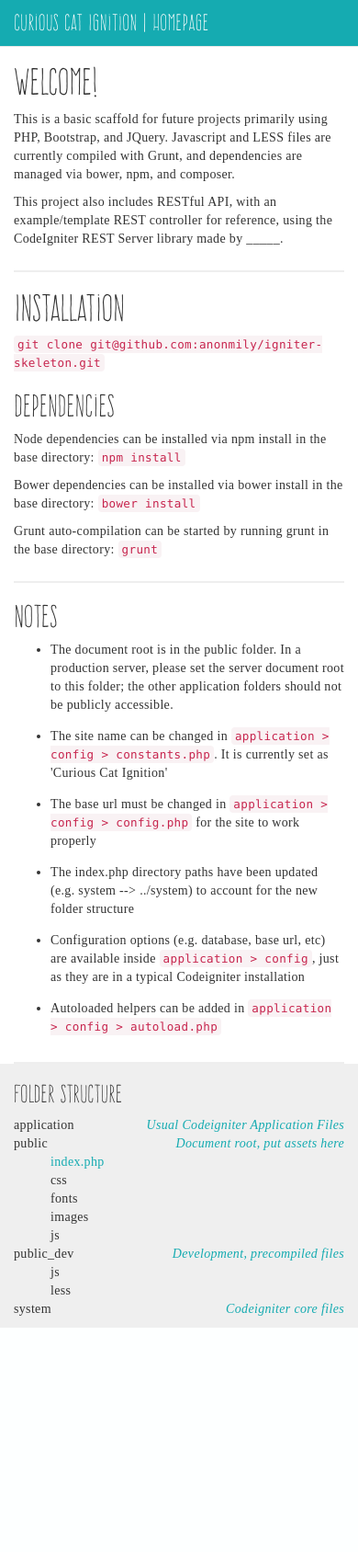
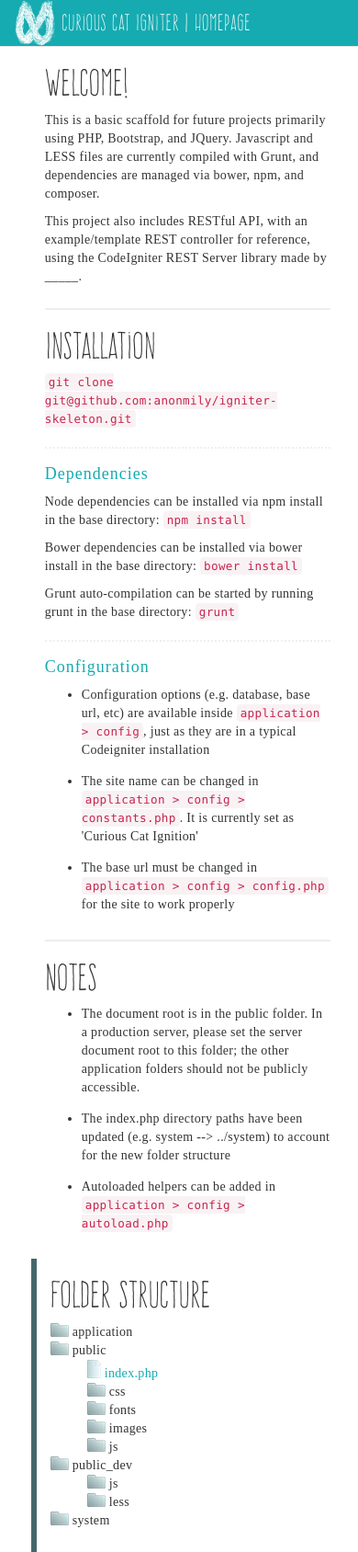
Before and after one commit to anonmily/igniter-skeleton, a CodeIgniter app: page /ignite/ in a window 390 px wide. Shown: the whole page at 92% size. Before the commit the page ends 1444 px from the top, so only its background shows below. Run offline with CodeIgniter, Linux system fonts and the light colour scheme; some libraries are stand-ins or nearby versions; some web fonts are replaced.

Commit message:
more styling edits, added matchHeight jquery

```diff
--- a/Gruntfile.js
+++ b/Gruntfile.js
@@ -13,7 +13,7 @@ module.exports = function(grunt) {
         stripBanners: true
       },
       clientJS:{
-        src:['bower_components/jquery/dist/jquery.min.js','bower_components/bootstrap/dist/js/bootstrap.min.js','public_dev/js/frontend.js' ],
+        src:['bower_components/jquery/dist/jquery.min.js','bower_components/bootstrap/dist/js/bootstrap.min.js','bower_components/matchHeight/jquery.matchHeight-min.js','public_dev/js/frontend.js' ],
         dest: 'public/js/frontend.js'
       }
     },
--- a/application/config/constants.php
+++ b/application/config/constants.php
@@ -8,8 +8,7 @@ defined('BASEPATH') OR exit('No direct script access allowed');
 | Custom for every new project
 |
 */
-define('SITE_NAME','Curious Cat Ignition');
-define('SITE_PATH','http://localhost/vx/admin/public');
+define('SITE_NAME','Curious Cat Igniter');
 
 /*
 |--------------------------------------------------------------------------
--- a/application/views/templates/header.php
+++ b/application/views/templates/header.php
@@ -20,7 +20,7 @@
 <body id="" class="container-fluid">
 
   <header class="navbar navbar-default navbar-fixed-top">
-  	<h1 class="navbar-brand"><a href="<?php echo base_url() ?>"><?php echo SITE_NAME. ' | ' . $title; ?></a></h1>
+  	<h1 class="navbar-brand"><a href="<?php echo base_url() ?>"><img src="<?php echo base_url() ?>images/logo.png" class="brandlogo"/><?php echo SITE_NAME. ' | ' . $title; ?></a></h1>
   </header>
 
   <main class="container-fluid">
--- a/application/views/welcome.php
+++ b/application/views/welcome.php
@@ -1,6 +1,16 @@
-<article class="welcome row">
-	<section class="col-lg-8 col-md-8 col-sm-6 col-xs-12">
-		<div class="introduction container-fluid">
+<article class="welcome wrapper">
+	<aside sidebar class="container-fluid sidebarwrap">
+		<div class="sidebar col-lg-2 col-md-2 col-sm-2 col-xs-12">
+		<div class="container-fluid">
+
+		</div><!-- end containerfluid wrap-->
+		</div><!-- end sidebar div-->
+	</aside>
+	<section class="container-fluid mainwrap">
+		<div class="maincontent col-lg-10 col-lg-offset-2 col-md-10 col-md-offset-2 col-sm-10 col-sm-offset-2 col-xs-11 col-xs-offset-1">
+			<article class="introduction container-fluid">
+				<div class="row">
+					<div class="intro-left col-lg-9 col-md-9 col-sm-7 col-xs-12">
 						<section>
 							<h1>Welcome!</h1>
 							<p>This is a basic scaffold for future projects primarily using PHP, Bootstrap, and JQuery. Javascript and LESS files are currently compiled with Grunt, and dependencies are managed via bower, npm, and composer.</p>
@@ -20,33 +30,30 @@
 							<p>Grunt auto-compilation can be started by running grunt in the base directory:
 								<code>grunt</code>
 							</p>
+
+							<h2>Configuration</h2>
+							<ul>
+								<li>Configuration options (e.g. database, base url, etc) are available inside <code>application > config</code>, just as they are in a typical Codeigniter installation</li>
+								<li>The <strong>site name</strong> can be changed in <code>application > config > constants.php</code>. It is currently set as 'Curious Cat Ignition'</li>
+								<li>The <strong>base url</strong> must be changed in <code>application > config > config.php</code> for the site to work properly</li>
+							</ul>
 						</section>
 						<section>
-
-				<h2>Notes</h2>
+							<h1>Notes</h1>
 							<ul>
 								<li>The document root is in the public folder. In a production server, please set the server document root to this folder; the other application folders should not be publicly accessible.
-
-					<li>The <strong>site name</strong> can be changed in <code>application > config > constants.php</code>. It is currently set as 'Curious Cat Ignition'</li>
-
-					<li>The <strong>base url</strong> must be changed in <code>application > config > config.php</code> for the site to work properly</li>
-
 								<li>The index.php directory paths have been updated (e.g. system --> ../system) to account for the new folder structure</li>
-
-					<li>Configuration options (e.g. database, base url, etc) are available inside <code>application > config</code>, just as they are in a typical Codeigniter installation</li>
-
 								<li>Autoloaded helpers can be added in <code>application > config > autoload.php</code></li>
 							</ul>
 
 						</section>
 					</div>
-	</section>
-	<aside class="col-lg-4 col-md-4 col-sm-6 col-xs-12">
-		<div class="container-fluid">
-			<h3>Folder structure</h3>
+					<div class="intro-right col-lg-3 col-md-3 col-sm-5 col-xs-12">
+						<section>
+							<h1>Folder Structure</h1>
 							<ul class="filestructure">
-				<li>application	<span class="explanation">Usual Codeigniter Application Files</span></li>
-				<li>public <span class="explanation">Document root, put assets here</span>
+								<li><span data-toggle="tooltip" data-placement="left" title="Usual Codeigniter application files">application</span></li>
+								<li><span data-toggle="tooltip" data-placement="left" title="Document root, put assets here">public</span>
 									<ul>
 										<li class="file">index.php</li>
 										<li>css</li>
@@ -55,14 +62,18 @@
 										<li>js</li>
 									</ul>
 								</li>
-				<li>public_dev <span class="explanation">Development, precompiled files</span>
+								<li><span data-toggle="tooltip" data-placement="left" title="Development, uncompiled files">public_dev</span>
 									<ul>
 										<li>js</li>
 										<li>less</li>
 									</ul>
 								</li>
-				<li>system <span class="explanation">Codeigniter core files</span></li>
+								<li><span data-toggle="tooltip" data-placement="left" title="Codeigniter core files">system</span></li>
 							</ul>
-		</div>
-	</aside>
+						</section>
+					</div><!-- end right column -->
+				</div><!-- end row-->
+			</article><!-- end introduction containerfluid-->
+		</div><!-- end column wrap-->
+	</section>
 </article>
--- a/bower.json
+++ b/bower.json
@@ -25,6 +25,7 @@
     "tests"
   ],
   "dependencies": {
-    "bootstrap": "~3.3.4"
+    "bootstrap": "~3.3.4",
+    "matchHeight": "~0.6.0"
   }
 }
--- a/public_dev/js/frontend.js
+++ b/public_dev/js/frontend.js
@@ -1,2 +1,7 @@
 // Frontend Code
 console.log('Hello there, frontend');
+
+$(function () {
+  $('.intro-left, .intro-right').matchHeight();
+  $('[data-toggle="tooltip"]').tooltip();
+})
--- a/public_dev/less/common.less
+++ b/public_dev/less/common.less
@@ -11,6 +11,13 @@ body{
 h1, h2, h3, h4{
 	font-family: @header-font;
 }
+h2{
+	color: @brand-color;
+	font-family: @paragraph-font;
+	font-weight: regular;
+	letter-spacing: 1px;
+}
+
 p, li{
 	font-family: @paragraph-font;
 }
@@ -30,9 +37,33 @@ strong{
 	li{
 		list-style-type: none;
 		margin-bottom: 0;
+		&:before{
+			content: "";
+			width: 20px;
+			height: 15px;
+			background: url('../images/foldersprite.png') 0 0 no-repeat;
+			float: left;
+			margin-right: 4px;
+		}
+		&:hover:before{
+			background: url('../images/foldersprite.png') 0 -15px no-repeat;
+		}
 	}
 	.file{
 		color: @brand-color;
+		margin-top: 5px;
+		&:before{
+			content: "";
+			width: 15px;
+			height: 20px;
+			background: url('../images/filesprite.png') 0 0 no-repeat;
+			float: left;
+			margin-right: 4px;
+			margin-top: -5px;
+		}
+		&:hover:before{
+			background: url('../images/filesprite.png') 0 -20px no-repeat;
+		}
 	}
 	.explanation{
 		float:right;
@@ -58,6 +89,13 @@ strong{
 			}
 		}
 	}
+	.brandlogo{
+		height:50px;
+		margin-top:-15px;
+		margin-right: 6px;
+		padding:0;
+		float:left;
+	}
 }
 body{
 	background-color: @ground-color;
@@ -72,19 +110,90 @@ main{
 	margin-left: 0px !important;
 	margin-right: 0px !important;
 	background-color: @main-background-color;
-	height:100%;
+	//height:100%;
 }
 body.container-fluid{
 	padding:0;
 }
+
+/*---- Sidebar -------*/
+.wrapper{
+  padding: 0 !important;
+	position: relative;
+	height: 100%;
+}
+
+.mainwrap{
+	//padding:15px 0px;
+	padding: 0;
+	margin-left: -@grid-gutter-width/2;
+}
+
+.maincontent{
+	background-color: #fff;
+}
+
+.sidebarwrap{
+    padding: 0 !important;
+    position: absolute;
+    width: 100%;
+    height: 100%;
+}
+.sidebar {
+  margin-right: 0;
+	position: fixed;
+    z-index: 1000;
+    height: 100%;
+    overflow-y: auto;
+    background-image: linear-gradient(90deg, @sidebar-color, lighten(@sidebar-color,2.5%) 100%);
+	background-repeat: repeat-y;
+    color: #fff;
+    -webkit-transition: all 0.25s ease;
+    -moz-transition: all 0.25s ease;
+    -o-transition: all 0.25s ease;
+    transition: all 0.25s ease;
+}
+
+.form-control{
+    margin-bottom: 12px;
+}
+
+@media(max-width: 768px){
+	.sidebar{
+	  height:auto;
+    position: relative;
+	}
+  .sidebarwrap{
+    position:relative
+  }
+}
+
+/*---- Page specific styling -----*/
+
 .welcome{
-	height:100%;
+	//height:100%;
 	.introduction section{
 		border-bottom: 2px solid #eee;
 		padding-bottom: 1em;
+		&:last-child{
+			border-bottom: none;
+		}
 	}
 	aside{
 		background-color: #efefef;
-		height:100%;
+		//height:100%;
+	}
+	h2{
+		border-top: 2px dotted #efefef;
+		padding-top: 1em;
+		font-size: @font-size-large;
+		letter-spacing: 1px;
+		&:first-child{
+			border-top: none;
+			padding-top: none;
+		}
 	}
 }
+.intro-right{
+	border-left: 6px solid @sidebar-color;
+}
--- a/public_dev/less/variables.less
+++ b/public_dev/less/variables.less
@@ -1,5 +1,6 @@
 /*----Colors -----*/
 @brand-color: #15ABB1;
+@sidebar-color: #44676C;
 
 @navbar-color: @brand-color;
 @navbar-text-color: #fff;
```
Also changed, not shown: public/css/common.css, public/images/Untitled-1.png (added), public/images/file.png (added), public/images/filesprite.png (added), public/images/folder.png (added), public/images/folder20x15blue.png (added), public/images/foldersprite.png (added), public/images/logo.png (added), public/js/frontend.js. Lines whose indentation alone changed are shown as unchanged.
